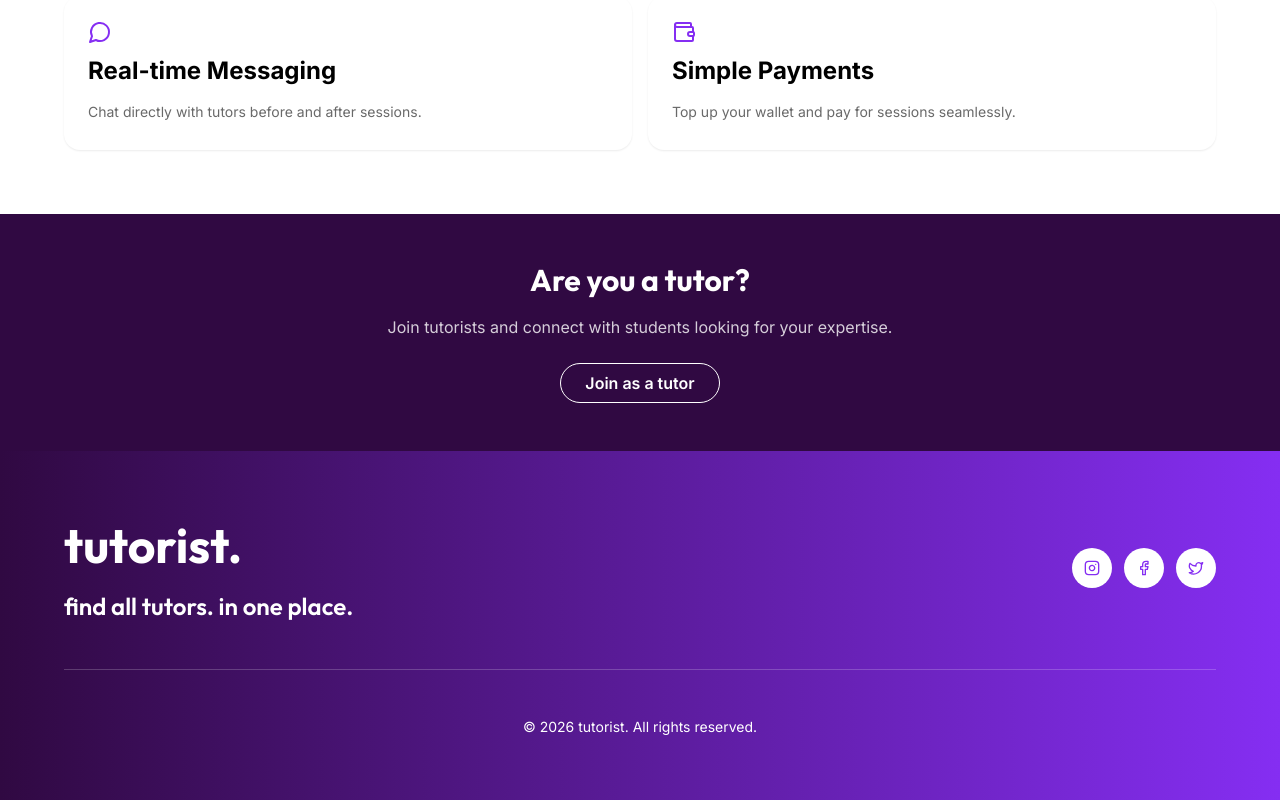
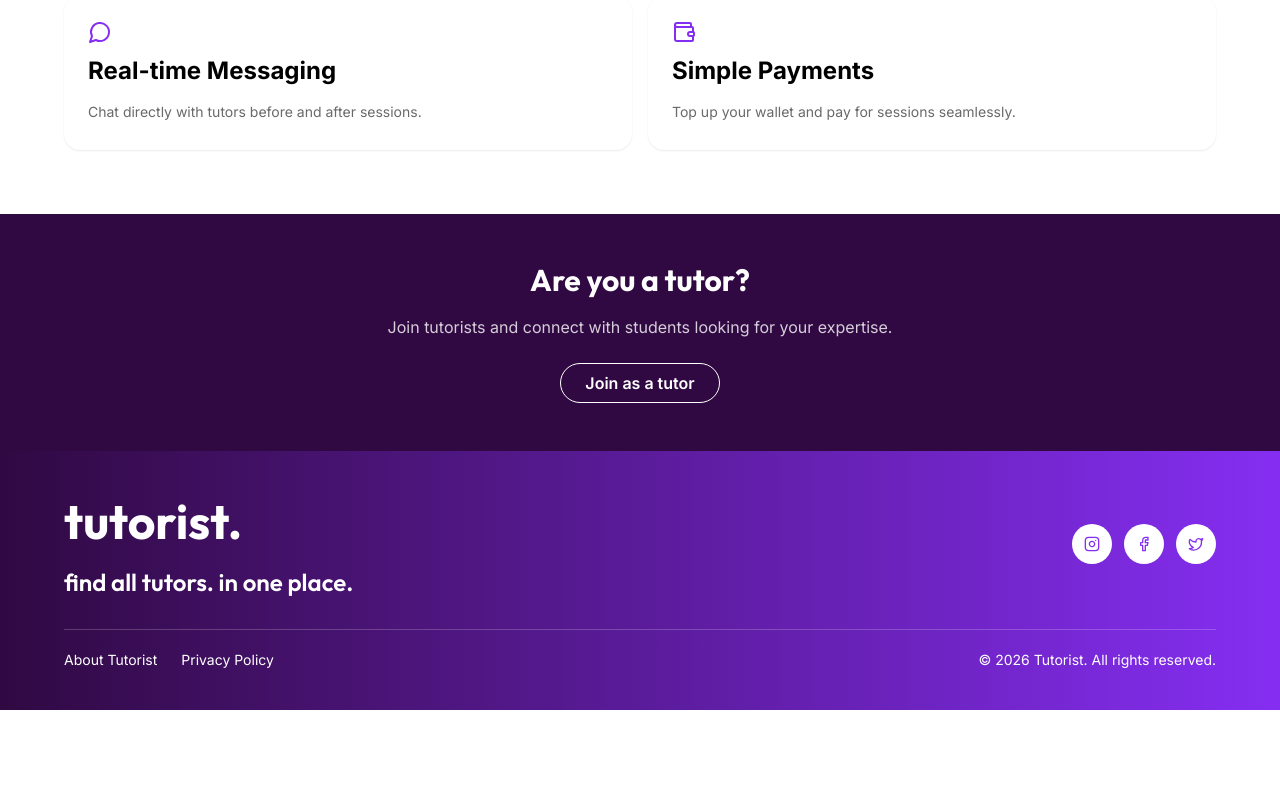
Before and after one commit to FaFaFront/se-project, a Next.js app in the folder apps/web/: page / in a window 1280 px wide. Shown: the part 1137-1937 px from the top of the page. After the commit the page ends 1847 px from the top, so only its background shows below. Built offline with nearby package versions, Linux system fonts and the light colour scheme; no server answers.

Commit message:
fix yarn lint

```diff
--- /dev/null
+++ b/apps/web/src/app/about/page.tsx
@@ -0,0 +1,35 @@
+import type { Metadata } from "next";
+
+export const metadata: Metadata = {
+  title: "About Tutorist",
+  description: "Learn about Tutorist, a place for students and tutors to connect.",
+};
+
+export default function AboutPage() {
+  return (
+    <main className="min-h-[calc(100vh-64px)] bg-[#faf9fc] px-4 py-10 sm:px-6 sm:py-14 lg:px-10">
+      <article className="mx-auto max-w-3xl rounded-2xl bg-white p-6 shadow-sm sm:p-10">
+        <p className="mb-3 text-sm font-semibold uppercase tracking-wide text-primary">About us</p>
+        <h1 className="font-outfit mb-6 text-4xl font-bold text-brand-plum-deepest sm:text-5xl">
+          About Tutorist
+        </h1>
+        <div className="space-y-5 text-base leading-7 text-ink/80">
+          <p>
+            Tutorist is a learning platform project built to bring students and tutors together in
+            one place. Students can explore tutor profiles, subjects, rates, and reviews to find
+            support that fits their learning goals.
+          </p>
+          <p>
+            Tutors can share their experience and subjects, connect with students, and manage
+            learning sessions. The platform also includes classroom tools, direct messaging, and a
+            wallet ledger for session-related transactions.
+          </p>
+          <p>
+            Our goal is to make it easier to discover the right learning support and keep the
+            details of tutoring in one convenient place.
+          </p>
+        </div>
+      </article>
+    </main>
+  );
+}
--- /dev/null
+++ b/apps/web/src/app/privacy-policy/page.tsx
@@ -0,0 +1,75 @@
+import type { Metadata } from "next";
+
+export const metadata: Metadata = {
+  title: "Privacy Policy | Tutorist",
+  description: "How Tutorist handles information used to provide its tutoring platform.",
+};
+
+const sections = [
+  {
+    title: "Information used by Tutorist",
+    content: [
+      "When you create an account, Tutorist uses your email address, password, and account role (student or tutor) to provide sign-in and account features. Passwords are stored as password hashes.",
+      "Profiles may include your name, profile image, biography, and role-specific details. Student profiles can include grade level and learning goals. Tutor profiles can include subjects and hourly rates. Tutor profile information may be visible to people browsing tutors.",
+      "When you use the platform, it also handles messages, classroom and session details, reviews, and wallet transaction records. Tutors requesting a withdrawal provide bank and account details so the withdrawal can be processed; the app masks the account number in its stored withdrawal record.",
+    ],
+  },
+  {
+    title: "How information is used",
+    content: [
+      "Tutorist uses this information to operate accounts, show tutor listings, connect students and tutors, support classrooms and sessions, maintain reviews, and record wallet activity. It is also used to protect accounts and keep the service working.",
+    ],
+  },
+  {
+    title: "Service providers",
+    content: [
+      "Tutorist relies on infrastructure providers to run the service. Profile images are uploaded to configured cloud storage. Online meeting links may be created through Google Meet. Those providers process information under their own terms and privacy practices.",
+    ],
+  },
+  {
+    title: "Sharing and visibility",
+    content: [
+      "Tutorist shares information within the service when needed for its features. Public tutor profile details and reviews can be viewed by prospective students. Messages are made available to the conversation participants, while classroom and session details are available to the relevant student and tutor.",
+      "We do not sell personal information. Information may also be disclosed if required by law or needed to protect the service and its users.",
+    ],
+  },
+  {
+    title: "Security and retention",
+    content: [
+      "Tutorist uses account authentication and password hashing to help protect information. No online service can guarantee absolute security. Information is retained for as long as needed to provide the service, maintain account and transaction records, and meet applicable obligations.",
+    ],
+  },
+  {
+    title: "Your choices and this policy",
+    content: [
+      "You can review and update profile details through the profile features available in the app. For questions about your information or requests concerning your account, contact the Tutorist project team through the project repository.",
+      "This policy describes the current Tutorist project features and may be updated as the service changes. Last updated: November 10, 2026.",
+    ],
+  },
+];
+
+export default function PrivacyPolicyPage() {
+  return (
+    <main className="min-h-[calc(100vh-64px)] bg-[#faf9fc] px-4 py-10 sm:px-6 sm:py-14 lg:px-10">
+      <article className="mx-auto max-w-3xl rounded-2xl bg-white p-6 shadow-sm sm:p-10">
+        <p className="mb-3 text-sm font-semibold uppercase tracking-wide text-primary">Legal</p>
+        <h1 className="font-outfit mb-3 text-4xl font-bold text-brand-plum-deepest sm:text-5xl">
+          Privacy Policy
+        </h1>
+        <p className="mb-8 text-sm text-ink/60">Last updated: November 10, 2026</p>
+        <div className="space-y-8">
+          {sections.map(({ title, content }) => (
+            <section key={title}>
+              <h2 className="mb-3 text-xl font-semibold text-brand-plum-deepest">{title}</h2>
+              <div className="space-y-3 text-base leading-7 text-ink/80">
+                {content.map((paragraph) => (
+                  <p key={paragraph}>{paragraph}</p>
+                ))}
+              </div>
+            </section>
+          ))}
+        </div>
+      </article>
+    </main>
+  );
+}
--- a/apps/web/src/components/Footer.tsx
+++ b/apps/web/src/components/Footer.tsx
@@ -1,4 +1,5 @@
 import { Facebook, Instagram, Twitter } from "lucide-react";
+import Link from "next/link";
 
 const SOCIAL_LINKS = [
   { label: "Instagram", href: "#", Icon: Instagram },
@@ -23,47 +24,54 @@ function SocialLinks() {
   );
 }
 
+function FooterBottom() {
+  return (
+    <div className="flex w-full flex-col items-center gap-5 border-t border-white/20 pt-5 sm:flex-row sm:justify-between">
+      <nav aria-label="Footer" className="flex flex-wrap justify-center gap-x-6 gap-y-2 text-sm">
+        <Link href="/about" className="underline-offset-4 hover:underline focus-visible:underline">
+          About Tutorist
+        </Link>
+        <Link
+          href="/privacy-policy"
+          className="underline-offset-4 hover:underline focus-visible:underline"
+        >
+          Privacy Policy
+        </Link>
+      </nav>
+      <p className="text-center text-sm font-normal leading-[135%]">
+        © 2026 Tutorist. All rights reserved.
+      </p>
+    </div>
+  );
+}
+
 export function Footer() {
   return (
     <footer className="w-full text-white">
-      {/* Mobile and tablet: the supplied 405px design scales to the viewport width. */}
-      <div className="flex h-[351px] w-full flex-col items-start gap-8 bg-gradient-to-b from-brand-plum-deepest to-primary px-5 py-16 lg:hidden">
-        <div className="flex h-[140px] w-full flex-col items-center gap-6">
+      <div className="flex w-full flex-col items-start gap-8 bg-gradient-to-b from-brand-plum-deepest to-primary px-5 py-10 lg:hidden">
+        <div className="flex w-full flex-col items-center gap-6">
           <div className="flex h-[76px] w-[213px] flex-col items-center gap-2">
             <p className="font-outfit h-[45px] text-4xl font-bold leading-[45px]">tutorist.</p>
             <p className="font-outfit h-[23px] whitespace-nowrap text-lg font-medium leading-[23px]">
               find all tutors. in one place.
             </p>
           </div>
-
           <SocialLinks />
         </div>
-
-        <div className="h-0 w-full border-t border-white/20" />
-
-        <p className="flex h-[19px] w-full items-center justify-center text-center text-sm font-normal leading-[135%]">
-          © 2026 tutorists. All rights reserved.
-        </p>
+        <FooterBottom />
       </div>
 
-      {/* Laptop and desktop: the original 1512px design remains fluid at wider widths. */}
-      <div className="hidden h-[349px] w-full flex-col items-start gap-12 bg-gradient-to-r from-brand-plum-deepest to-primary px-16 py-16 lg:flex">
-        <div className="flex h-[106px] w-full items-center justify-between gap-12">
-          <div className="flex h-[106px] w-[284px] flex-col items-start gap-4">
+      <div className="hidden w-full flex-col items-start gap-8 bg-gradient-to-r from-brand-plum-deepest to-primary px-16 py-10 lg:flex">
+        <div className="flex w-full items-center justify-between gap-12">
+          <div className="flex flex-col gap-4">
             <p className="font-outfit h-[60px] text-5xl font-bold leading-[60px]">tutorist.</p>
             <p className="font-outfit h-[30px] whitespace-nowrap text-2xl font-medium leading-[30px]">
               find all tutors. in one place.
             </p>
           </div>
-
           <SocialLinks />
         </div>
-
-        <div className="h-0 w-full border-t border-white/20" />
-
-        <p className="flex h-[19px] w-full items-center justify-center text-center text-sm font-normal leading-[135%]">
-          © 2026 tutorist. All rights reserved.
-        </p>
+        <FooterBottom />
       </div>
     </footer>
   );
```
